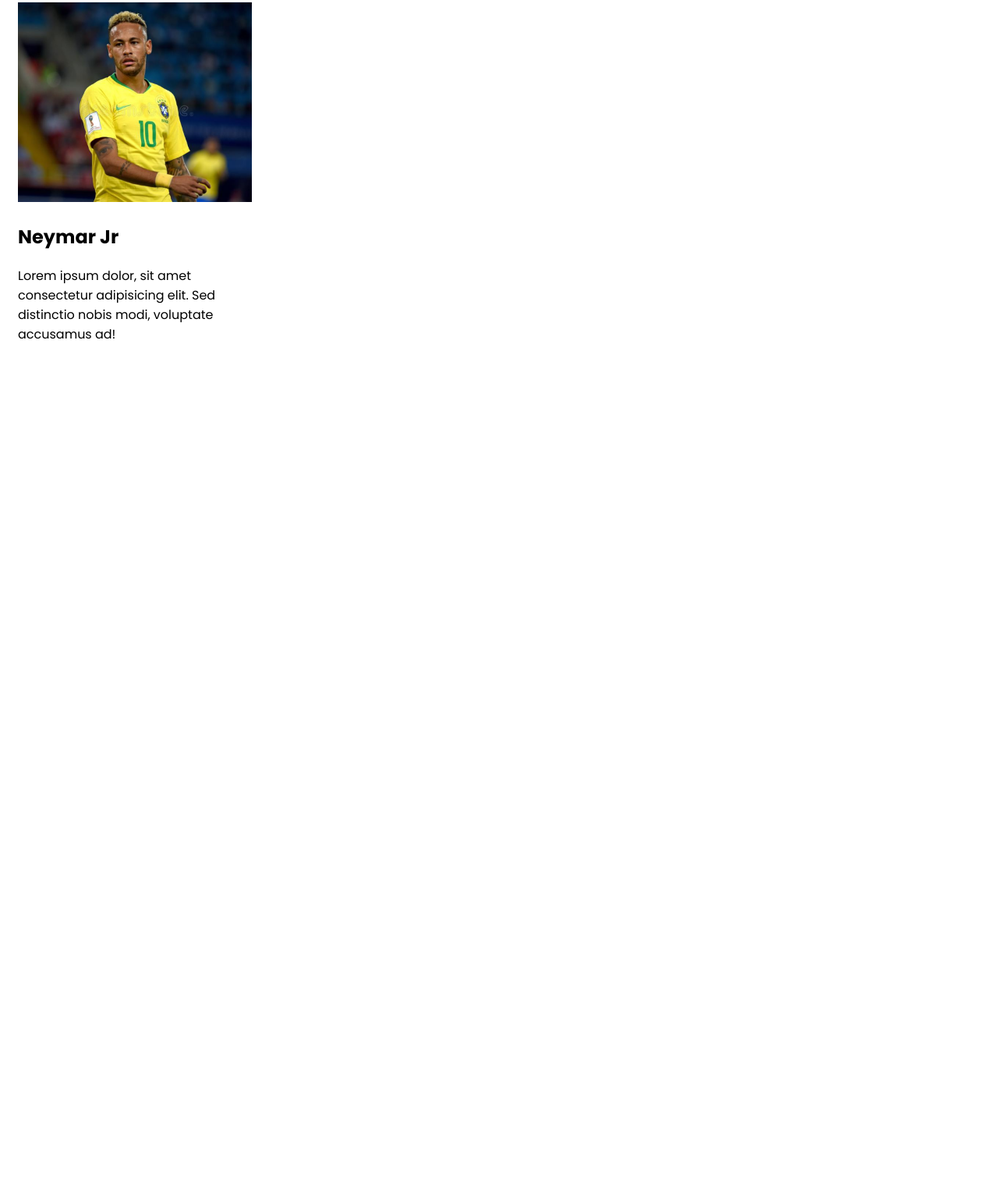
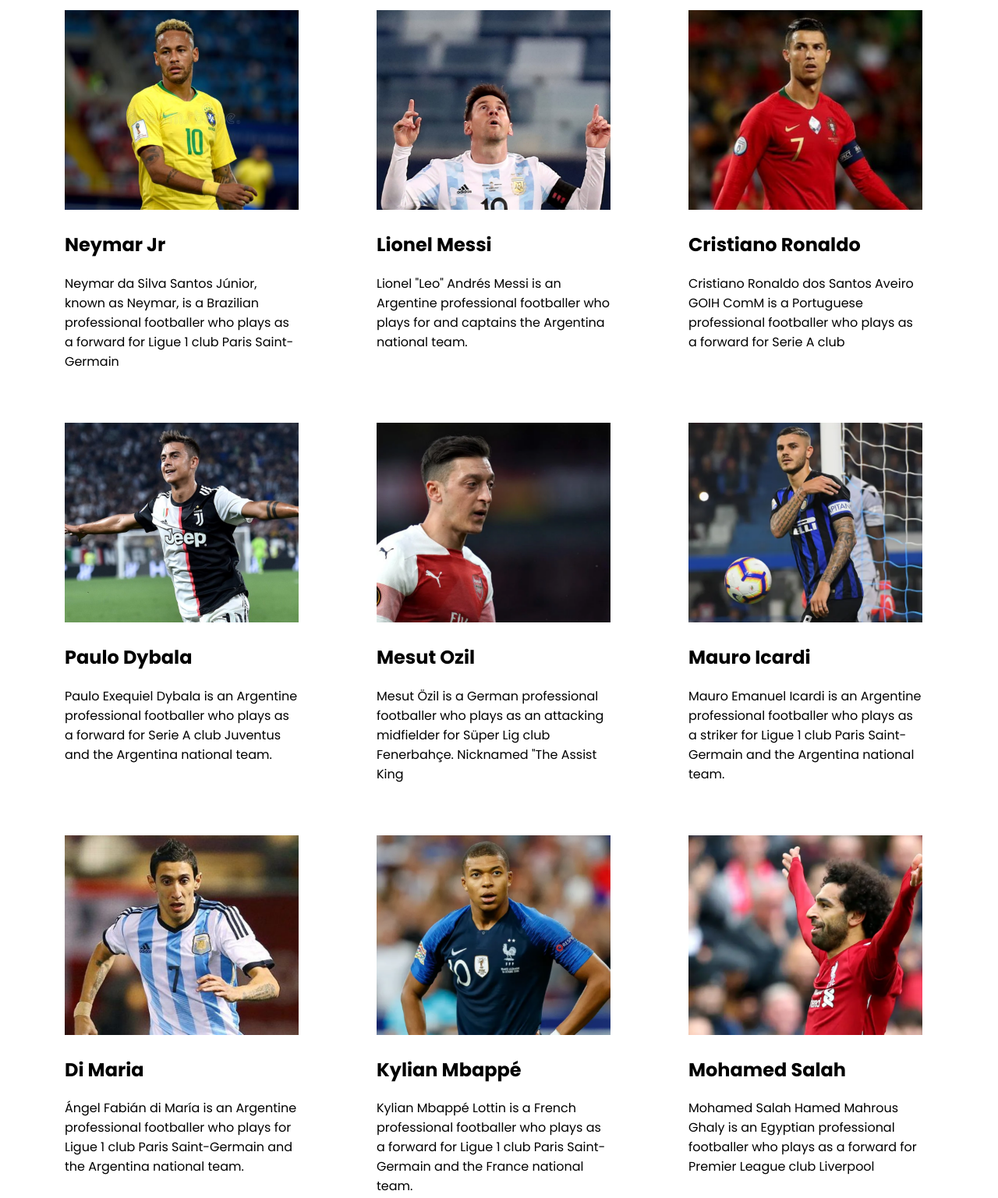
Before and after one commit to parthosh/Second-Assignment-Reset, a plain HTML site: page index.html in a window 1280 px wide. Shown: the part 774-2310 px from the top of the page at 78% size. Before the commit the page ends 1254 px from the top, so only its background shows below. Drawn offline with Linux system fonts and the light colour scheme.

Commit message:
added player section

```diff
--- a/index.html
+++ b/index.html
@@ -42,9 +42,74 @@
                 <div class="player">
                     <img src="images/players/player-1.png" alt="">
                     <h2>Neymar Jr</h2>
-                    <p>Lorem ipsum dolor, sit amet consectetur adipisicing elit. Sed distinctio nobis modi,
-                        voluptate
-                        accusamus ad!</p>
+                    <p>Neymar da Silva Santos Júnior, known as Neymar, is a Brazilian professional footballer who plays
+                        as a forward for Ligue 1 club Paris Saint-Germain</p>
+                </div>
+                <div class="player">
+                    <img src="images/players/player-2.png" alt="">
+                    <h2>Lionel Messi</h2>
+                    <p>Lionel "Leo" Andrés Messi is an Argentine professional footballer who plays for and captains the
+                        Argentina national team.</p>
+                </div>
+                <div class="player">
+                    <img src="images/players/player-3.png" alt="">
+                    <h2>Cristiano Ronaldo</h2>
+                    <p>Cristiano Ronaldo dos Santos Aveiro GOIH ComM is a Portuguese professional footballer who plays
+                        as a forward for Serie A club</p>
+                </div>
+                <div class="player">
+                    <img src="images/players/player-4.png" alt="">
+                    <h2>Paulo Dybala</h2>
+                    <p>Paulo Exequiel Dybala is an Argentine professional footballer who plays as a forward for Serie A
+                        club Juventus and the Argentina national team.</p>
+                </div>
+                <div class="player">
+                    <img src="images/players/player-5.png" alt="">
+                    <h2>Mesut Ozil </h2>
+                    <p>Mesut Özil is a German professional footballer who plays as an attacking midfielder for Süper Lig
+                        club Fenerbahçe. Nicknamed "The Assist King</p>
+                </div>
+                <div class="player">
+                    <img src="images/players/player-6.png" alt="">
+                    <h2>Mauro Icardi</h2>
+                    <p>Mauro Emanuel Icardi is an Argentine professional footballer who plays as a striker for Ligue 1
+                        club Paris Saint-Germain and the Argentina national team.</p>
+                </div>
+                <div class="player">
+                    <img src="images/players/player-7.png" alt="">
+                    <h2>Di Maria</h2>
+                    <p>Ángel Fabián di María is an Argentine professional footballer who plays for Ligue 1 club Paris
+                        Saint-Germain and the Argentina national team.</p>
+                </div>
+                <div class="player">
+                    <img src="images/players/player-8.png" alt="">
+                    <h2>Kylian Mbappé</h2>
+                    <p>Kylian Mbappé Lottin is a French professional footballer who plays as a forward for Ligue 1 club
+                        Paris Saint-Germain and the France national team.</p>
+                </div>
+                <div class="player">
+                    <img src="images/players/player-9.png" alt="">
+                    <h2>Mohamed Salah</h2>
+                    <p>Mohamed Salah Hamed Mahrous Ghaly is an Egyptian professional footballer who plays as a forward
+                        for Premier League club Liverpool </p>
+                </div>
+                <div class="player">
+                    <img src="images/players/player-10.png" alt="">
+                    <h2>Harry Kane</h2>
+                    <p>Harry Edward Kane MBE is an English professional footballer who plays as a striker for Premier
+                        League club Tottenham Hotspur and captains the England national team.</p>
+                </div>
+                <div class="player">
+                    <img src="images/players/player-11.png" alt="">
+                    <h2>Kevin De Bruyne</h2>
+                    <p>Kevin De Bruyne is a Belgian professional footballer who plays as a midfielder for Premier League
+                        club Manchester City, where he is vice-captain</p>
+                </div>
+                <div class="player">
+                    <img src="images/players/player-12.png" alt="">
+                    <h2>Philippe Coutinho</h2>
+                    <p>Philippe Coutinho Correia is a Brazilian professional footballer who plays as an attacking
+                        midfielder or winger for La Liga club Barcelona and the Brazil national team.</p>
                 </div>
             </div>
         </section>
--- a/styles/style.css
+++ b/styles/style.css
@@ -7,11 +7,11 @@ body{
 }
 .container{
     margin-top: 70px;
+    width: 60%;
 }
 /* Header Styles */
 .header-container{
     display: flex;
-
     background-color: #2D25A0;
 }
 .header-title{
@@ -26,6 +26,12 @@ body{
     background-color: #E02C6D;
     padding: 10px 24px;
 }
+.link-button:hover{
+    transform: scale(1.2);
+}
+.link-button:hover{
+    transition: transform 1.2s ease-in-out;
+}
 .link-button a{
     text-decoration: none;
     color: white;
@@ -37,8 +43,13 @@ body{
     margin: 153px 141px 86px;
 }
 /* Players images and Description Styles */
+.players{
+    display: grid;
+    grid-template-columns:repeat(3, 1fr);
+}
 .player{
-    padding: 15px;
+    padding: 25px;
+    margin-left: 50px;
 }
 .player img{
     width: 300px;
```
